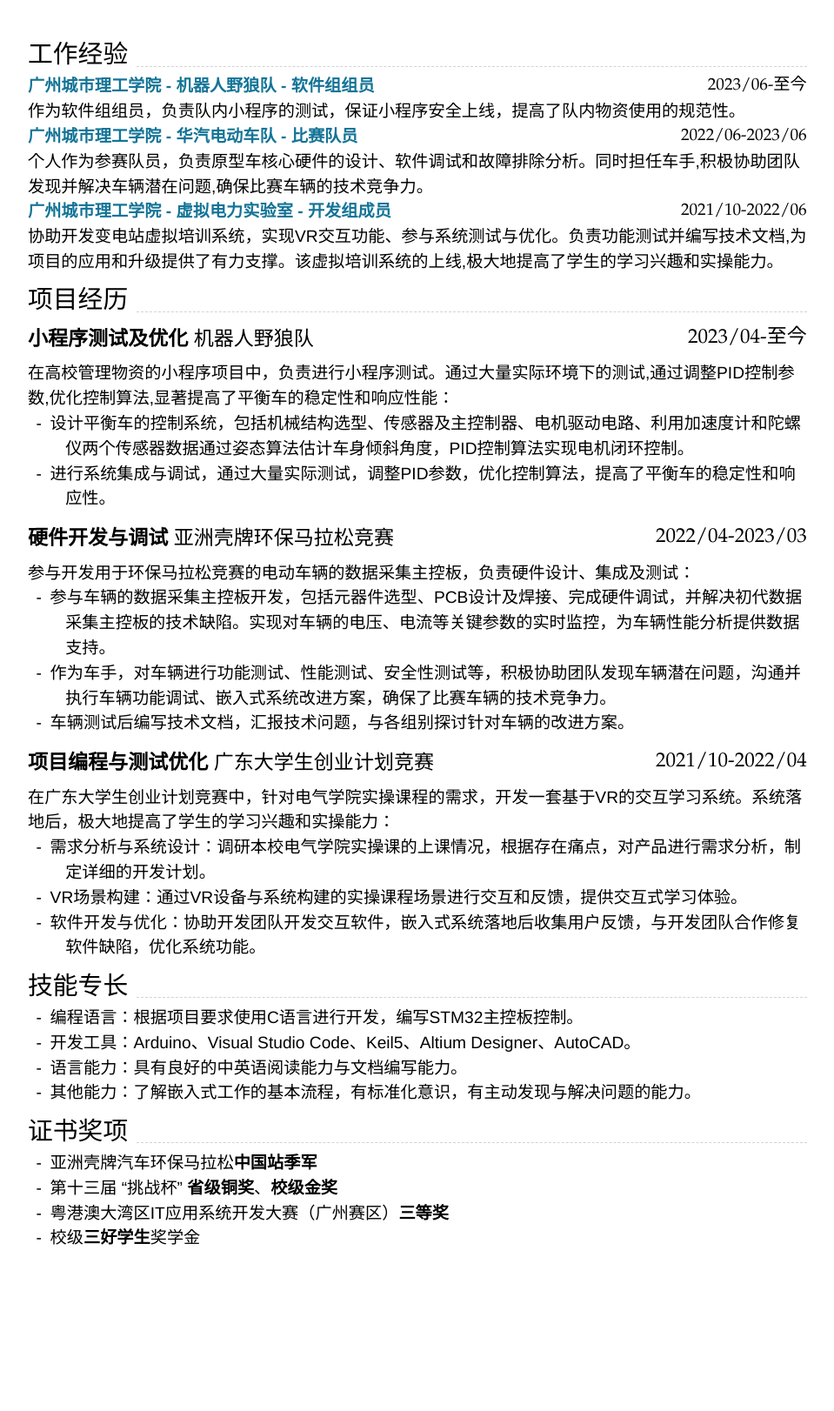
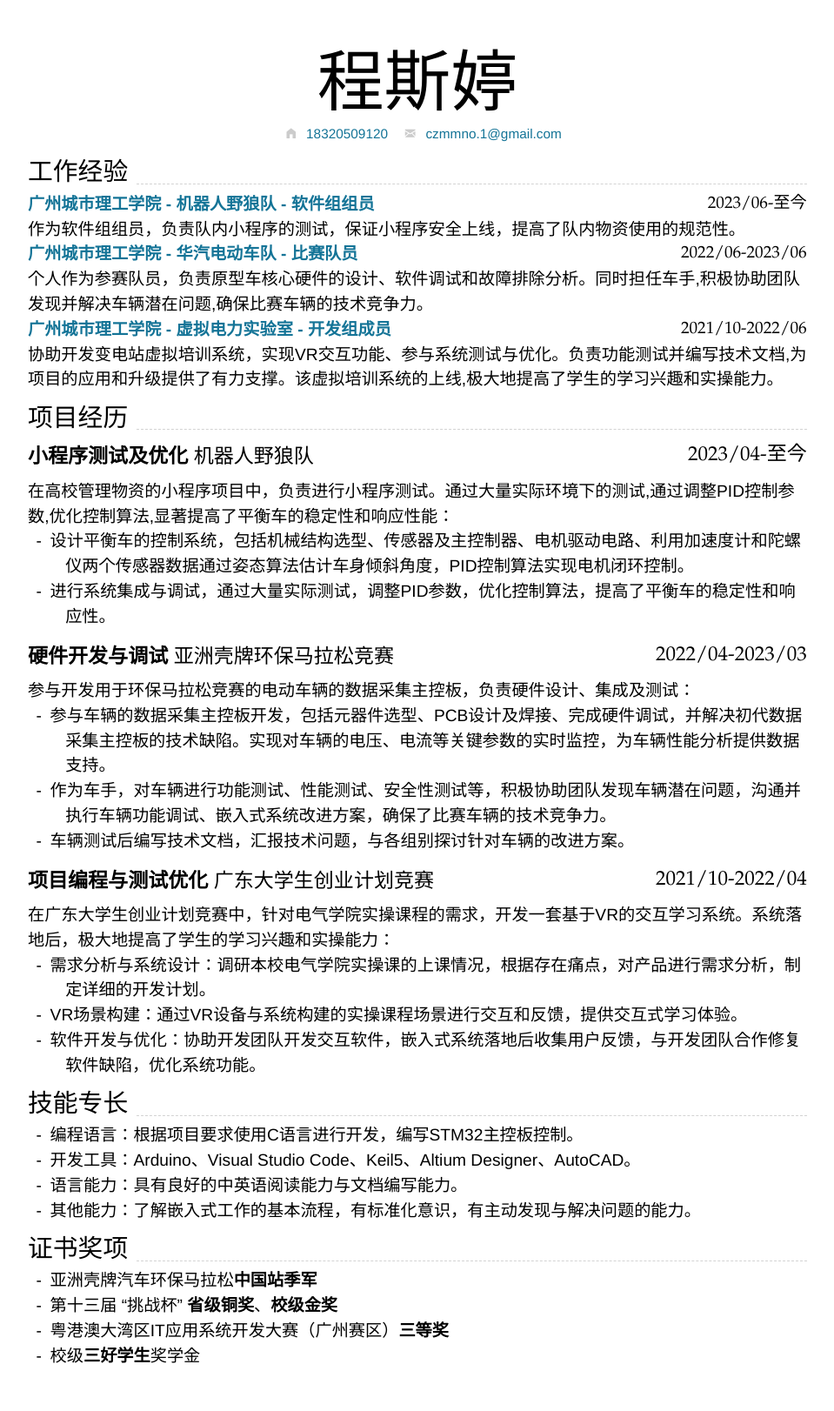
Before and after one commit to Lovelycz/resume, a Jekyll site: the page built from index.md, in a window 1280 px wide. Shown: the whole page at 87% size, without its empty margins (160-1119 px from the left). Built offline with Jekyll 4.4.1, drawn with Linux system fonts in a browser that asks for light colours; nearby versions of some CDN libraries; before the commit the page ends 1486 px from its top, so only the background shows below that.

Commit message:
Update index.md

```diff
--- a/index.md
+++ b/index.md
@@ -6,8 +6,12 @@ email:
   text: czmmno.1@gmail.com
 homepage:
   url: https://xorange.cafe
-  text: xorange.cafe
+  text: 18320509120
 ---
+
+# 程斯婷
+
+{% include cv-contact.html %}
 
 ## 工作经验
 
```
